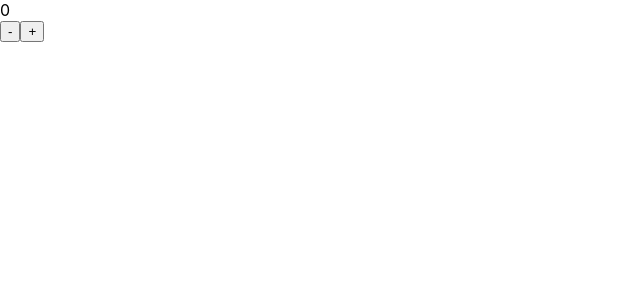
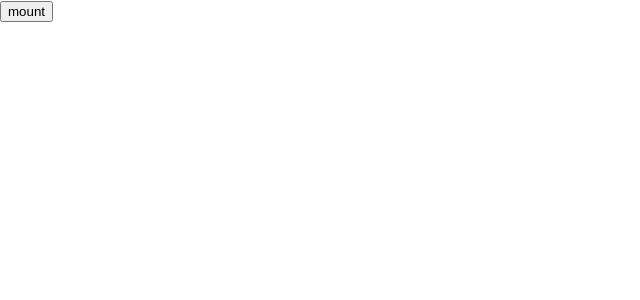
Before and after one commit to ArtemBiliaze/react-app, a React (Create React App) app: page / in a window 1280 px wide. Shown: the top 300 px of the page, without its empty margins (0-640 px from the left). Built offline with nearby package versions, Linux system fonts and the light colour scheme.

Commit message:
Add react lifecycle methods

```diff
--- a/src/App.js
+++ b/src/App.js
@@ -1,8 +1,30 @@
-import Counter from "./Counter";
+import { Component } from "react";
+import StopWatch from "./components/StopWatch";
 
-function App() {
-  return <Counter />;
-}
+class App extends Component {
+  constructor(props) {
+    super(props);
 
+    this.state = {
+      isVisible: false,
+    };
+  }
+
+  handleClick = () => {
+    const { isVisible } = this.state;
+    this.setState({ isVisible: !isVisible });
+  };
+  render() {
+    const { isVisible } = this.state;
+      return (
+        <>
+          <button onClick={this.handleClick}>
+            {isVisible ? "unmount" : "mount"}
+          </button>
+          {isVisible && <StopWatch />}
+        </>
+      );
+    }
+  }
 export default App;
 //* new Counter().render()
--- /dev/null
+++ b/src/components/StopWatch/index.jsx
@@ -0,0 +1,30 @@
+import { Component } from "react";
+
+class StopWatch extends Component {
+  constructor(props) {
+    super(props);
+    console.log("constructor");
+    this.state = { count: 0 };
+  }
+  componentDidMount() {
+    console.log("componentDidMount");
+  }
+
+  componentWillUnmount() {
+    console.log("componentWillUnmount");
+  }
+  componentDidUpdate() {
+    console.log("componentDidUpdate");
+  }
+  render() {
+    console.log("render");
+    const { count } = this.state;
+    return (
+      <>
+        <div>{count}</div>
+        <button onClick={() => this.setState({ count: count + 1 })}>+</button>
+      </>
+    );
+  }
+}
+export default StopWatch;
```
